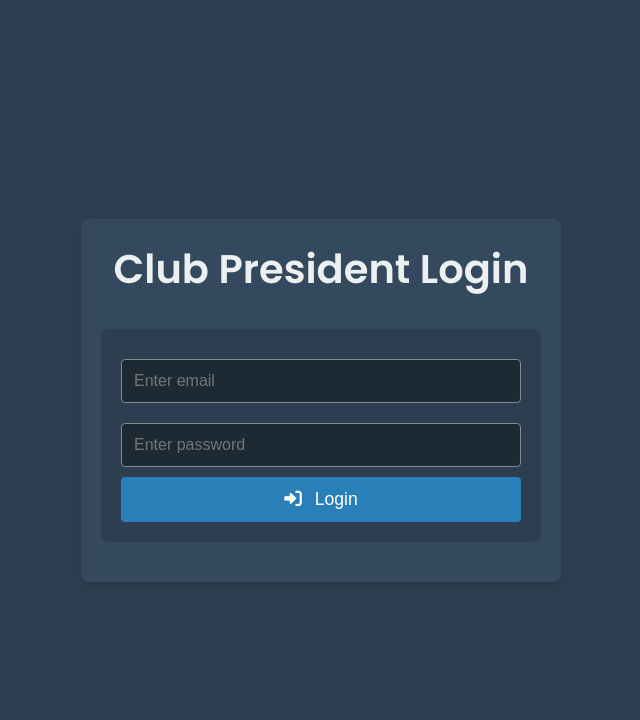
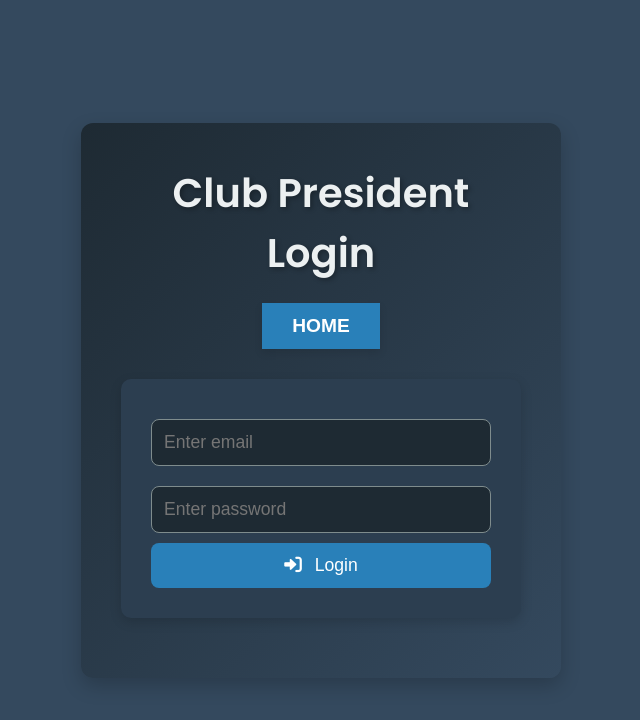
Before and after one commit to curiousfor/clubsatshoolini, a website: page clubs/admin-page.html in a window 1280 px wide. Shown: the whole page, without its empty margins (319-959 px from the left). Drawn offline with Linux system fonts and the light colour scheme.

Commit message:
added home button on admin page

```diff
--- a/clubs/admin-page.html
+++ b/clubs/admin-page.html
@@ -12,6 +12,9 @@
 
   <div class="container">
     <h1>Club President Login</h1>
+    <a href="home-page.html">
+      <button class="home-btn">HOME</button>
+    </a>
 
     <!-- Login Form -->
     <div class="form-container">
--- a/clubs/admin.css
+++ b/clubs/admin.css
@@ -7,7 +7,7 @@
 
 body {
   font-family: 'Poppins', sans-serif;
-  background-color: #2c3e50;
+  background-color: #34495e;
   display: flex;
   justify-content: center;
   align-items: center;
@@ -19,27 +19,62 @@ body {
 .container {
   width: 100%;
   max-width: 480px;
-  padding: 20px;
-  background-color: #34495e;
-  border-radius: 8px;
-  box-shadow: 0 4px 8px rgba(0, 0, 0, 0.1);
+  padding: 40px;
+  background: linear-gradient(135deg, #1e2a33, #34495e);
+  border-radius: 12px;
+  box-shadow: 0 8px 20px rgba(0, 0, 0, 0.2);
 }
 
 h1 {
   font-size: 2.5rem;
   color: #ecf0f1;
-  margin-bottom: 30px;
+  margin-bottom: 20px;
   font-weight: 600;
+  text-shadow: 2px 2px 5px rgba(0, 0, 0, 0.3);
 }
 
+/* Home Button Styling */
+.home-btn {
+  display: inline-flex;
+  align-items: center;
+  justify-content: center;
+  background-color: #2980b9;
+  color: white;
+  border: none;
+  border-radius: 0;
+  padding: 12px 30px;
+  font-size: 1.2rem;
+  cursor: pointer;
+  margin-bottom: 30px;
+  font-weight: bold;
+  transition: background-color 0.3s, transform 0.3s, box-shadow 0.3s;
+  box-shadow: 0 4px 8px rgba(0, 0, 0, 0.1);
+}
+
+.home-btn:hover {
+  background-color: #3498db;
+  transform: scale(1.05);
+  box-shadow: 0 6px 12px rgba(0, 0, 0, 0.15);
+}
+
+.home-btn i {
+  margin-right: 8px;
+  font-size: 1.4rem;
+}
+
+.home-btn:focus {
+  outline: none;
+  box-shadow: 0 0 0 3px rgba(41, 128, 185, 0.4);
+}
 
 
 /* Form container */
 .form-container {
   background-color: #2c3e50;
-  padding: 20px;
+  padding: 30px;
   margin-bottom: 20px;
-  border-radius: 8px;
+  border-radius: 10px;
+  box-shadow: 0 4px 12px rgba(0, 0, 0, 0.15);
 }
 
 .form-container input {
@@ -47,10 +82,11 @@ h1 {
   padding: 12px;
   margin: 10px 0;
   border: 1px solid #7f8c8d;
-  border-radius: 4px;
+  border-radius: 8px;
   background-color: #1e2a33;
   color: #ecf0f1;
-  font-size: 1rem;
+  font-size: 1.1rem;
+  transition: border-color 0.3s;
 }
 
 .form-container input:focus {
@@ -64,7 +100,7 @@ h1 {
   background-color: #2980b9;
   color: white;
   border: none;
-  border-radius: 4px;
+  border-radius: 8px;
   font-size: 1.1rem;
   cursor: pointer;
   transition: background-color 0.3s;
@@ -94,7 +130,7 @@ h1 {
   max-width: 400px;
   border: 1px solid #7f8c8d;
   border-radius: 8px;
-  box-shadow: 0 4px 6px rgba(0, 0, 0, 0.2);
+  box-shadow: 0 6px 15px rgba(0, 0, 0, 0.2);
 }
 
 .member-card p {
@@ -128,4 +164,10 @@ h1 {
   .member-card {
       width: 90%;
   }
+
+  .home-btn {
+      width: 100%;
+      padding: 14px 0;
+      font-size: 1.4rem;
+  }
 }
```
